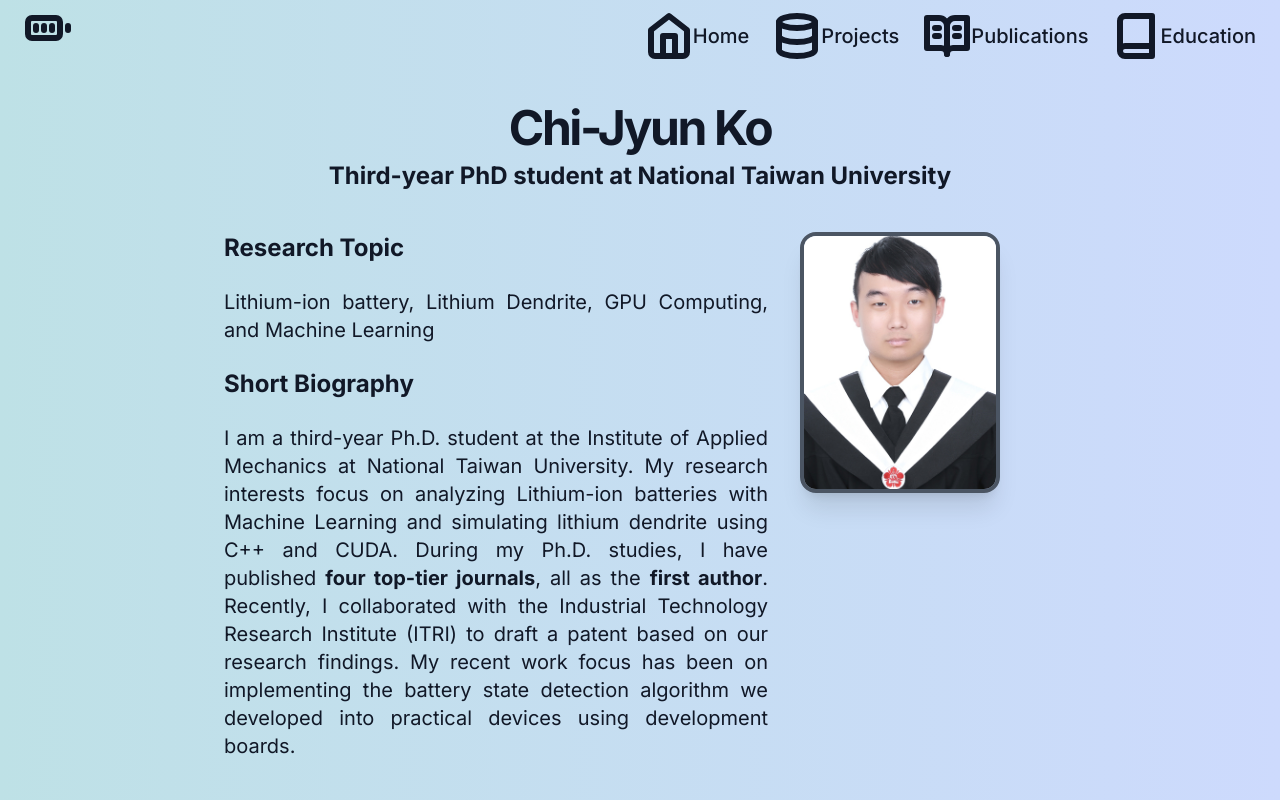
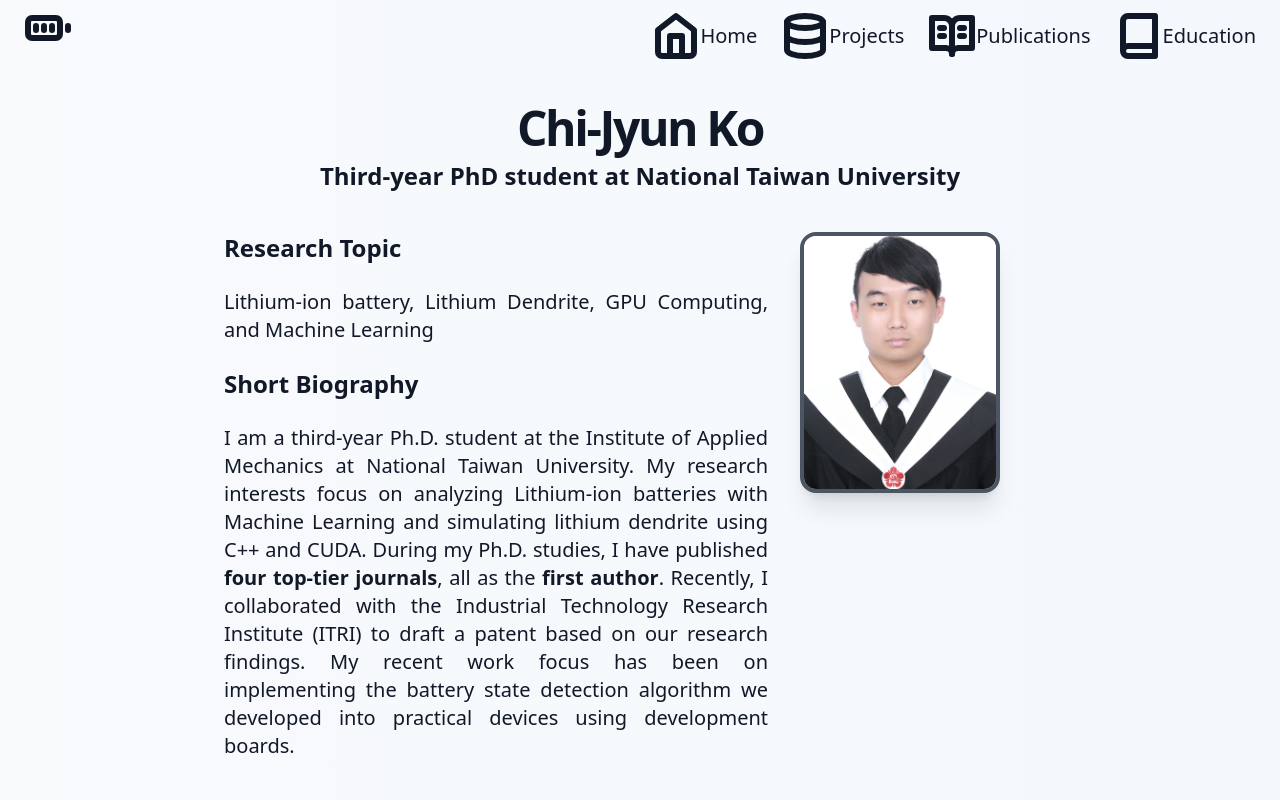
Before and after one commit to Ko0105/Webpage, a Next.js app: page / in a window 1280 px wide. Shown: the top 800 px of the page. Built offline with nearby package versions, Linux system fonts and the light colour scheme.

Commit message:
revise bg color

```diff
--- a/src/app/layout.tsx
+++ b/src/app/layout.tsx
@@ -18,7 +18,9 @@ export default function RootLayout({
   return (
     <html lang="en">
       <body className={inter.className}>
-        <div className="bg-gradient-to-r from-[#bee1e6] to-[#cddafd] text-gray-900">
+        <div className="bg-gradient-to-r from-[#F8FAFC] to-[#f4f8fd] font-sans text-gray-900">
+        {/* <div className="bg-[#F8FAFC] font-sans text-gray-900"> */}
+
           <div className="flex flex-col min-h-[100dvh]">
             <Header />
             {children}
```
